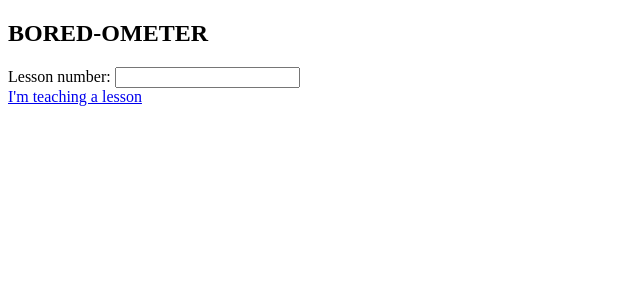
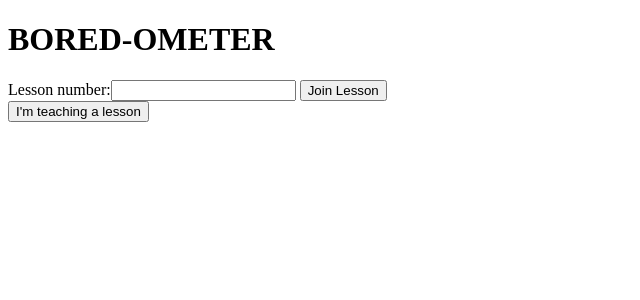
Before and after one commit to blaircalderwood/boredometer, a Django app: page / in a window 1280 px wide. Shown: the top 300 px of the page, without its empty margins (0-640 px from the left). Run offline with Django 3.2, Linux system fonts and the light colour scheme; style sheets or scripts are compiled from the project's sources; some libraries are stand-ins or nearby versions.

Commit message:
Added functionality to home screen lesson number input

```diff
--- a/boredometer/urls.py
+++ b/boredometer/urls.py
@@ -7,8 +7,9 @@ urlpatterns = [
     path('vote', main_views.main_screen, name='vote'),
     path('vote/<int:lesson_number>/', main_views.voting_screen, name='vote'),
     path('vote/<int:lesson_number>/bored', main_views.bored, name='bored'),
+    path('join', main_views.join, name='join'),
     path('', main_views.main_screen, name='main_screen'),
-    path('create/', main_views.create, name='create'),
+    path('create', main_views.create, name='create'),
     path('lesson/<int:lesson_number>/', main_views.view_lesson, name='view_lesson'),
     path('lesson/<int:lesson_number>/update', main_views.update_lesson, name='update_lesson'),
     path('lesson/<int:lesson_number>/clearbored', main_views.clear_bored, name='clear_bored'),
--- /dev/null
+++ b/boredometer_app/forms.py
@@ -0,0 +1,5 @@
+from django import forms
+
+
+class JoinForm(forms.Form):
+    lesson_number = forms.CharField(label="Lesson number", max_length=5)
--- a/boredometer_app/views.py
+++ b/boredometer_app/views.py
@@ -2,6 +2,7 @@ from django.shortcuts import render, redirect
 from django.http import JsonResponse
 from django.core.exceptions import ObjectDoesNotExist
 from boredometer_app.logic import lessons
+from boredometer_app.forms import JoinForm
 
 
 def voting_screen(req, lesson_number):
@@ -11,7 +12,15 @@ def voting_screen(req, lesson_number):
 
 
 def main_screen(req):
-    return render(req, 'main_screen.html')
+
+    if req.method == "POST":
+        form = JoinForm(req.POST)
+
+        if form.is_valid():
+            cleaned_form = form.cleaned_data
+            return redirect('vote', lesson_number=cleaned_form['lesson_number'])
+
+    return render(req, 'main_screen.html', {'form': JoinForm})
 
 
 def create(req, lesson_number=''):
@@ -25,6 +34,11 @@ def create(req, lesson_number=''):
         lesson = lessons.create()
 
     return redirect('view_lesson', lesson_number=lesson.number)
+
+
+def join(req, form_data):
+    print(form_data)
+    return redirect('main_screen')
 
 
 def view_lesson(req, lesson_number):
--- /dev/null
+++ b/static/css/main.scss
@@ -0,0 +1 @@
+@import "br-and/scss/brand";
--- a/templates/base_template.html
+++ b/templates/base_template.html
@@ -5,23 +5,29 @@
     <meta charset="UTF-8">
     <title>Boredometer</title>
 
+    <link rel="stylesheet" href="{% static 'css/main.css' %}">
+    <link rel="stylesheet" href="https://s3-eu-west-1.amazonaws.com/static.andigital.com/fonts/fonts.css"
+          type="text/css">
+
+</head>
+<body>
+
+<main class="align-center red-theme">
+    <h1>BORED-OMETER</h1>
+
+    {% block content %}
+    {% endblock %}
+
+</main>
+
+</body>
+
+<footer>
     <script
             src="https://code.jquery.com/jquery-3.2.1.min.js"
             integrity="sha256-hwg4gsxgFZhOsEEamdOYGBf13FyQuiTwlAQgxVSNgt4="
             crossorigin="anonymous"></script>
     {% block scripts %}
     {% endblock %}
-
-</head>
-<body>
-
-<section class="align-center">
-    <h1>BORED-OMETER</h1>
-
-    {% block content %}
-    {% endblock %}
-
-</section>
-
-</body>
+</footer>
 </html>
--- a/templates/main_screen.html
+++ b/templates/main_screen.html
@@ -1,10 +1,21 @@
 {% extends 'base_template.html' %}
+{% load static %}
+
+{% block scripts %}
+    <script src="{% static 'js/lessonFinder.es6' %}"></script>
+{% endblock %}
 
 {% block content %}
-    <label>Lesson number:
-        <input type="text">
-    </label>
-    <div>
-    <a href="{% url 'create' %}">I'm teaching a lesson</a>
+    <div class="row">
+        <form class="col-md-6" action="/" method="post">
+            {% csrf_token %}
+            {{ form }}
+            <button class="button" type="submit">Join Lesson</button>
+        </form>
+    </div>
+    <div class="row">
+        <div class="col-md-6">
+            <button class="button" href="{% url 'create' %}">I'm teaching a lesson</button>
+        </div>
     </div>
 {% endblock %}
```
Also changed, not shown: db.sqlite3, 1 other file.
